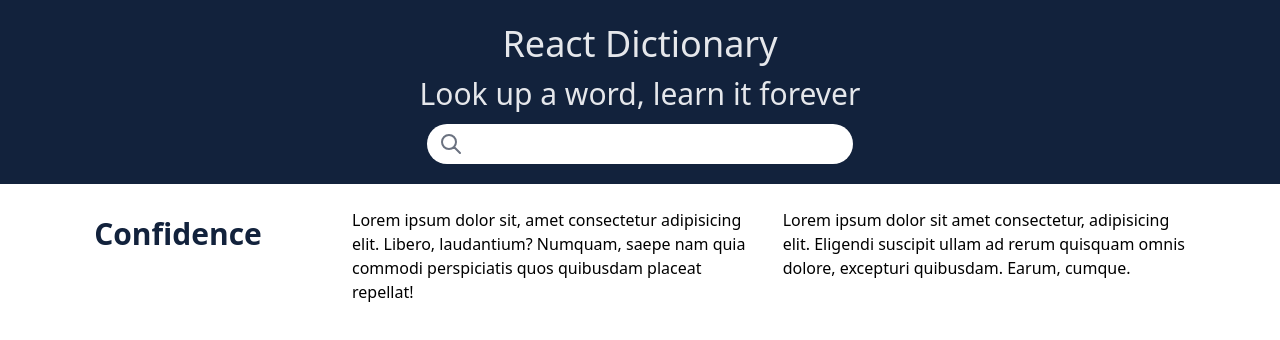
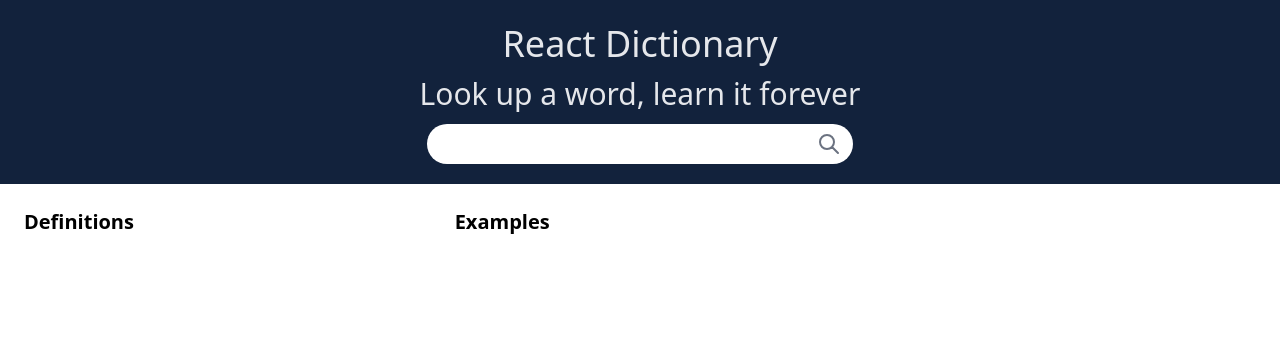
Before and after one commit to ashmeetsmonga/react-dictionary, a React (Create React App) app: page / in a window 1280 px wide. Shown: the top 340 px of the page. Built offline with nearby package versions, Linux system fonts and the light colour scheme.

Commit message:
api added

```diff
--- a/src/App.js
+++ b/src/App.js
@@ -5,13 +5,17 @@ import DictionaryContext from "./context/DictionaryContext";
 
 function App() {
 	const [word, setWord] = useState("");
-	const [definiton, setDefinition] = useState("");
-	const [example, setExample] = useState("");
+	const [result, setResult] = useState();
 
 	return (
 		<div>
 			<DictionaryContext.Provider
-				value={{ word, setWord, definiton, setDefinition, example, setExample }}
+				value={{
+					word,
+					setWord,
+					result,
+					setResult,
+				}}
 			>
 				<Header />
 				<Content />
--- a/src/components/Content.js
+++ b/src/components/Content.js
@@ -1,14 +1,17 @@
-import React from "react";
+import React, { useContext } from "react";
+import DictionaryContext from "../context/DictionaryContext";
 import Definition from "./Definition";
 import Example from "./Example";
 import Word from "./Word";
 
 function Content() {
+	const { result } = useContext(DictionaryContext);
+
 	return (
 		<div className='mx-auto p-6 flex flex-col space-y-8 md:flex-row md:space-x-5 md:space-y-0 md:p-6'>
-			<Word />
-			<Definition />
-			<Example />
+			<Word word={result?.word} />
+			<Definition definitions={result?.meanings[0].definitions} />
+			<Example definitions={result?.meanings[0].definitions} />
 		</div>
 	);
 }
--- a/src/components/Definition.js
+++ b/src/components/Definition.js
@@ -1,11 +1,13 @@
-import React from "react";
+import React, { useContext } from "react";
+import DictionaryContext from "../context/DictionaryContext";
 
-function Definition() {
+function Definition({ definitions }) {
 	return (
-		<div className='md:w-1/3'>
-			Lorem ipsum dolor sit, amet consectetur adipisicing elit. Libero,
-			laudantium? Numquam, saepe nam quia commodi perspiciatis quos quibusdam
-			placeat repellat!
+		<div className='space-y-4 md:w-1/3'>
+			<div className='font-bold text-xl'>Definitions</div>
+			{definitions?.map((obj, ind) => (
+				<div key={ind}>{obj.definition}</div>
+			))}
 		</div>
 	);
 }
--- a/src/components/Example.js
+++ b/src/components/Example.js
@@ -1,11 +1,12 @@
 import React from "react";
 
-function Example() {
+function Example({ definitions }) {
 	return (
-		<div className='md:w-1/3'>
-			Lorem ipsum dolor sit amet consectetur, adipisicing elit. Eligendi
-			suscipit ullam ad rerum quisquam omnis dolore, excepturi quibusdam. Earum,
-			cumque.
+		<div className='space-y-4 md:w-1/3'>
+			<div className='font-bold text-xl'>Examples</div>
+			{definitions?.map((obj, ind) => (
+				<div key={ind}>{obj?.example}</div>
+			))}
 		</div>
 	);
 }
--- a/src/components/Search.js
+++ b/src/components/Search.js
@@ -1,19 +1,33 @@
 import React, { useContext } from "react";
 import { SearchIcon } from "@heroicons/react/outline";
 import DictionaryContext from "../context/DictionaryContext";
+const URL = "https://api.dictionaryapi.dev/api/v2/entries/en/";
 
 function Search() {
-	const { word, setWord } = useContext(DictionaryContext);
+	const { word, setWord, result, setResult } = useContext(DictionaryContext);
 
 	const handleChange = (e) => {
 		setWord(e.target.value);
 	};
 
+	const handleClick = () => {
+		console.log(word);
+		fetch(`${URL}${word}`)
+			.then((res) => res.json())
+			.then((data) => {
+				console.log(data[0]);
+				setResult(data[0]);
+			});
+	};
+
 	return (
 		<div className='relative inline-flex w-1/2 items-center mb-2 md:w-1/3 '>
-			<SearchIcon className='absolute left-3 w-6 z-10 text-gray-500' />
+			<SearchIcon
+				onClick={handleClick}
+				className='absolute cursor-pointer right-3 w-6 z-10 text-gray-500'
+			/>
 			<input
-				className='my-3 rounded-full p-2 pl-11 focus:outline-none w-full'
+				className='my-3 rounded-full p-2 pl-5 pr-11 focus:outline-none w-full'
 				type='text'
 				value={word}
 				onChange={handleChange}
--- a/src/components/Word.js
+++ b/src/components/Word.js
@@ -1,10 +1,14 @@
-import React from "react";
+import React, { useContext } from "react";
+import DictionaryContext from "../context/DictionaryContext";
 
-function Word() {
+function Word({ word }) {
+	const { result } = useContext(DictionaryContext);
 	return (
-		<div className='text-3xl font-bold mt-2 text-customBg md:my-2 md:w-1/4 md:text-center'>
-			Confidence
-		</div>
+		result && (
+			<div className='text-3xl font-bold mt-2 text-customBg md:w-1/4 md:text-center md:mt-0'>
+				{word}
+			</div>
+		)
 	);
 }
 
```
